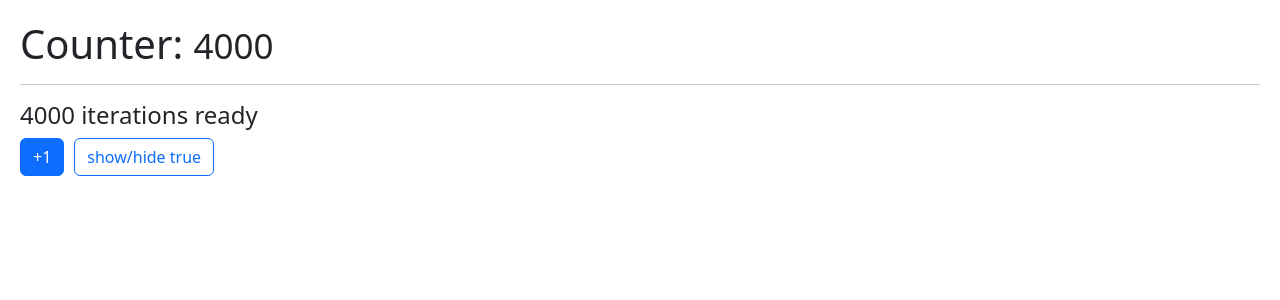
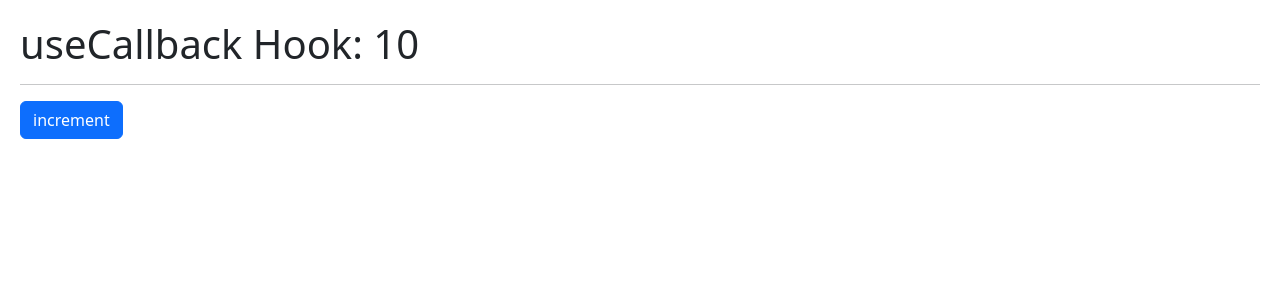
Before and after one commit to karluxio/frontend-react-hooks-app, a React (Vite) app: page / in a window 1280 px wide. Shown: the top 300 px of the page. Built offline with nearby package versions, Linux system fonts and the light colour scheme.

Commit message:
feat: apply React.Memo and useCallback

```diff
--- /dev/null
+++ b/src/06-memos/CallbackHook.jsx
@@ -0,0 +1,24 @@
+import { useState, useCallback } from "react"
+import { ShowIncrement } from "./ShowIncrement"
+
+export const CallbackHook = () => {
+
+  const [counter, setCounter] = useState(10)
+
+  const incrementFather = useCallback(
+    (value) => {
+      setCounter((c) => c + value)
+    },
+    [],
+  )
+
+
+  return (
+    <>
+      <h1>useCallback Hook: {counter}</h1>
+      <hr />
+
+      <ShowIncrement increment={incrementFather} />
+    </>
+  )
+}
--- /dev/null
+++ b/src/06-memos/ShowIncrement.jsx
@@ -0,0 +1,10 @@
+import React from 'react'
+
+export const ShowIncrement = React.memo(({ increment }) => {
+
+  console.log('I re-rendered');
+
+  return (
+    <button className="btn btn-primary" onClick={() => increment(5)}>increment</button>
+  )
+})
--- a/src/main.jsx
+++ b/src/main.jsx
@@ -10,7 +10,8 @@
 // import { FocusScreen } from './04-useRef/FocusScreen'
 // import { Layout } from './05-useLayoutEffect/Layout'
 // import { Memorize } from './06-memos/Memorize'
-import { MemoHook } from './06-memos/MemoHook'
+// import { MemoHook } from './06-memos/MemoHook'
+import { CallbackHook } from './06-memos/CallbackHook'
 
 import './index.css'
 
@@ -26,7 +27,8 @@
     {/* <FocusScreen /> */}
     {/* <Layout /> */}
     {/* <Memorize /> */}
-    <MemoHook />
+    {/* <MemoHook /> */}
+    <CallbackHook />
   </>
 
 
```
